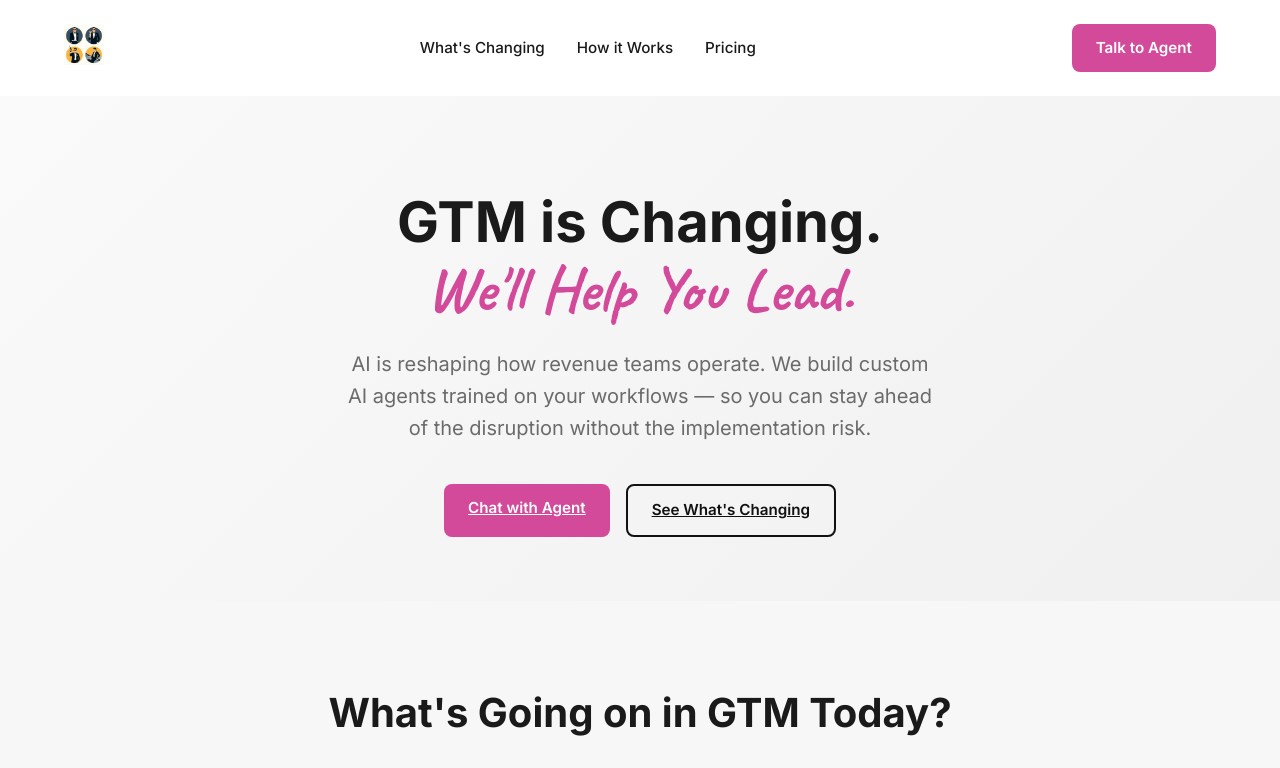
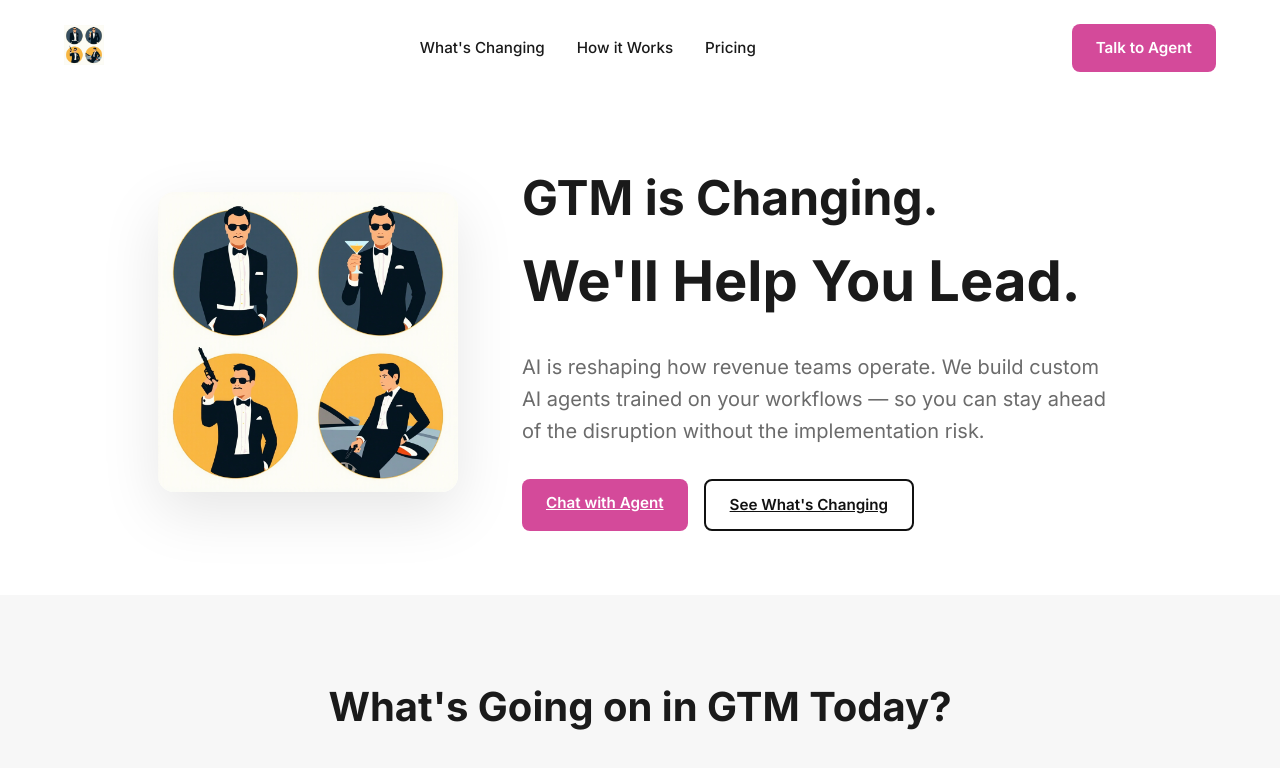
Before and after one commit to Copey007/gtm-revolution-web, a plain HTML site: page index.html in a window 1280 px wide. Shown: the top 768 px of the page. Drawn offline with Linux system fonts and the light colour scheme.

Commit message:
Add large logo to hero section left side

```diff
--- a/index.html
+++ b/index.html
@@ -95,36 +95,52 @@
     }
 
     /* Hero */
+    /* Hero - two column layout */
     .hero {
-      text-align: center;
-      padding: 6rem 5% 4rem;
-      background: linear-gradient(135deg, #fafafa 0%, #f0f0f0 100%);
+      display: flex;
+      align-items: center;
+      justify-content: center;
+      gap: 4rem;
+      text-align: left;
+      padding: 4rem 5%;
+    }
+
+    .hero-logo {
+      flex: 0 0 300px;
+    }
+
+    .hero-logo img {
+      width: 100%;
+      height: auto;
+      border-radius: 16px;
+      box-shadow: 0 20px 60px rgba(0,0,0,0.1);
+    }
+
+    .hero-content {
+      flex: 1;
+      max-width: 600px;
     }
 
     .hero h1 {
-      font-size: 3.5rem;
-      font-weight: 700;
+      font-size: 3rem;
       margin-bottom: 1.5rem;
-      line-height: 1.1;
     }
 
     .hero h1 .accent {
-      color: var(--brand-accent);
-      font-family: 'Caveat', cursive;
-      font-size: 4rem;
+      font-size: 3.5rem;
     }
 
     .hero p {
       font-size: 1.25rem;
       color: var(--text-gray);
-      max-width: 600px;
-      margin: 0 auto 2.5rem;
+      margin: 0 0 2rem 0;
+      text-align: left;
     }
 
     .hero-buttons {
       display: flex;
       gap: 1rem;
-      justify-content: center;
+      justify-content: flex-start;
       flex-wrap: wrap;
     }
 
@@ -133,6 +149,20 @@
       margin: 3rem auto 0;
       border-radius: 16px;
       box-shadow: 0 20px 60px rgba(0,0,0,0.1);
+    }
+
+    @media (max-width: 768px) {
+      .hero {
+        flex-direction: column;
+        text-align: center;
+      }
+      .hero-logo {
+        flex: 0 0 auto;
+        width: 200px;
+      }
+      .hero-buttons {
+        justify-content: center;
+      }
     }
 
     /* GTM Today */
@@ -506,11 +536,16 @@
 
 <!-- Hero -->
 <section class="hero">
-  <h1>GTM is Changing.<br><span class="accent">We'll Help You Lead.</span></h1>
-  <p>AI is reshaping how revenue teams operate. We build custom AI agents trained on your workflows — so you can stay ahead of the disruption without the implementation risk.</p>
-  <div class="hero-buttons">
-    <a href="https://t.me/OpenClawSalesBot" class="btn btn-primary">Chat with Agent</a>
-    <a href="#gtm-today" class="btn btn-outline">See What's Changing</a>
+  <div class="hero-logo">
+    <img src="icons/logo.jpg" alt="GTM Revolution">
+  </div>
+  <div class="hero-content">
+    <h1>GTM is Changing.<br><span class="accent">We'll Help You Lead.</span></h1>
+    <p>AI is reshaping how revenue teams operate. We build custom AI agents trained on your workflows — so you can stay ahead of the disruption without the implementation risk.</p>
+    <div class="hero-buttons">
+      <a href="https://t.me/OpenClawSalesBot" class="btn btn-primary">Chat with Agent</a>
+      <a href="#gtm-today" class="btn btn-outline">See What's Changing</a>
+    </div>
   </div>
 </section>
 
```
